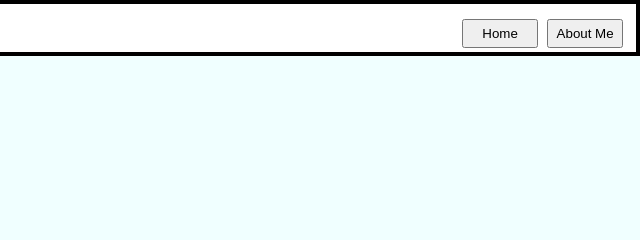
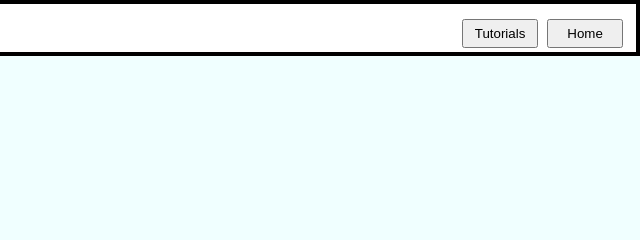
Before and after one commit to Ahlyia/ahlyia.github.io, a plain HTML site: page aboutme/index.html in a window 1280 px wide. Shown: the full height of the page, 640-1280 px from the left. Drawn offline with Linux system fonts and the light colour scheme.

Commit message:
Update index.html

```diff
--- a/aboutme/index.html
+++ b/aboutme/index.html
@@ -4,18 +4,18 @@
         <link rel="stylesheet" href="style.css">
         <script>
             function aboutmepage(){
-                window.location.href = 'https://ahlyia.github.io/aboutme/'
+                window.location.href = 'https://ahlyia.github.io/'
             }
             function tutorialspage(){
-                window.location.href = 'https://ahlyia.github.io/'
+                window.location.href = 'https://ahlyia.github.io/tutorials/'
             }
         </script>
     </head>
     <body>
         <div class="top-bar">
             <h1 class="title">Lia's site...</h1>
-            <button class='AboutMePage' onclick="aboutmepage()">About Me</button>
-            <button class='TutorialsPage' onclick="tutorialspage()">Home</button>
+            <button class='AboutMePage' onclick="aboutmepage()">Home</button>
+            <button class='TutorialsPage' onclick="tutorialspage()">Tutorials</button>
         </div>
         <div class="inner-body">
             <div class="home-page-div">
```
